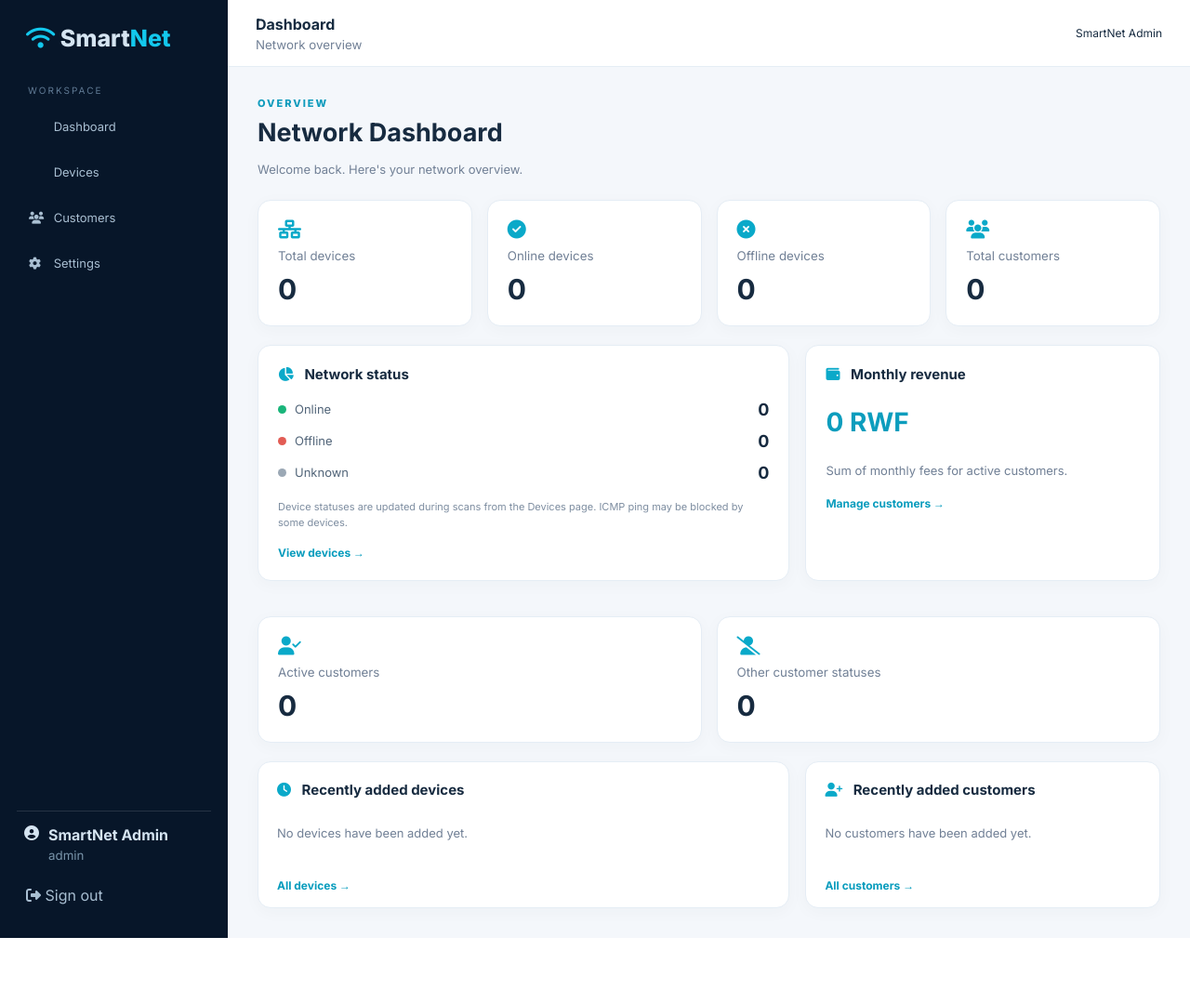
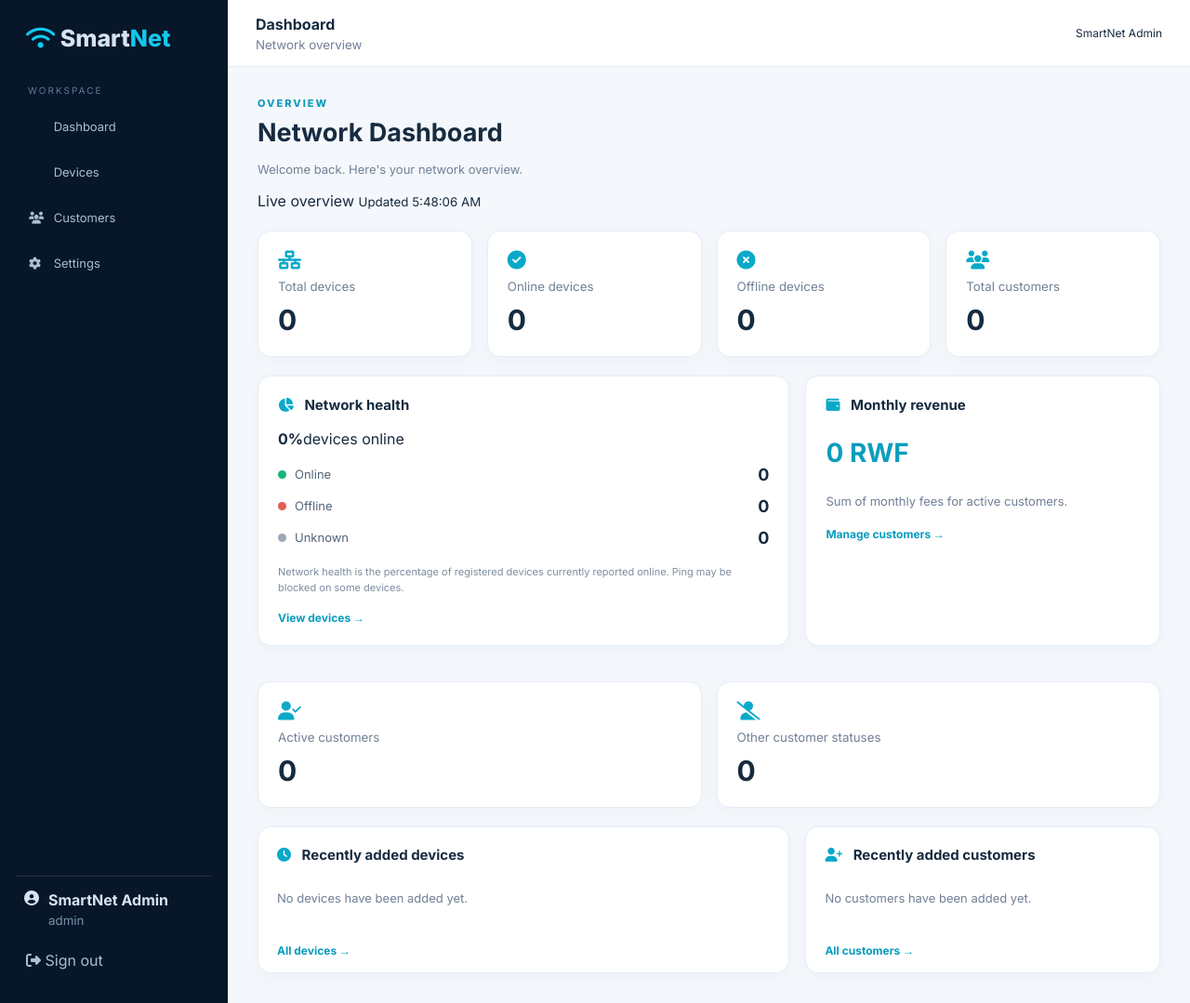
Before and after one commit to nkurunzizakelvin879-ops/SmartNet, a Flask app: page /dashboard in a window 1280 px wide. Shown: the whole page at 93% size. Before the commit the page ends 1009 px from the top, so only its background shows below. Run offline with Flask 3, Linux system fonts and the light colour scheme; a user stored in the database is signed in.

Commit message:
Phase 3: add live dashboard health cards and refresh

```diff
--- a/templates/dashboard.html
+++ b/templates/dashboard.html
@@ -1,31 +1,26 @@
 {% extends "base.html" %}
 {% block title %}Dashboard | SmartNet{% endblock %}
 {% block content %}
-<div class="app-shell">
-{% include "_sidebar.html" %}
-<main class="main-area">
+<div class="app-shell">{% include "_sidebar.html" %}<main class="main-area">
 <header class="topbar"><button class="menu-toggle" id="menuToggle"><i class="fa-solid fa-bars"></i></button><div><b>Dashboard</b><small>Network overview</small></div><span class="user-pill">{{ user.full_name }}</span></header>
-<div class="page-content">
-<div class="page-heading"><div><p class="eyebrow">OVERVIEW</p><h1>Network Dashboard</h1><p class="muted">Welcome back. Here's your network overview.</p></div></div>
+<div class="page-content"><div class="page-heading"><div><p class="eyebrow">OVERVIEW</p><h1>Network Dashboard</h1><p class="muted">Welcome back. Here's your network overview.</p><span class="live-indicator"><span class="pulse-dot"></span> Live overview <small id="dashLastUpdated">Updating…</small></span></div></div>
 <section class="metrics-grid dashboard-metrics">
-<article class="metric"><i class="fa-solid fa-network-wired"></i><small>Total devices</small><strong>{{ total_devices }}</strong></article>
-<article class="metric"><i class="fa-solid fa-circle-check"></i><small>Online devices</small><strong>{{ online_devices }}</strong></article>
-<article class="metric"><i class="fa-solid fa-circle-xmark"></i><small>Offline devices</small><strong>{{ offline_devices }}</strong></article>
-<article class="metric"><i class="fa-solid fa-users"></i><small>Total customers</small><strong>{{ total_customers }}</strong></article>
-</section>
-<section class="content-grid dashboard-summary">
-<article class="panel"><h2><i class="fa-solid fa-chart-pie"></i> Network status</h2>
-<div class="status-summary"><div><span class="status-dot online"></span> Online <strong>{{ online_devices }}</strong></div><div><span class="status-dot offline"></span> Offline <strong>{{ offline_devices }}</strong></div><div><span class="status-dot unknown"></span> Unknown <strong>{{ unknown_devices }}</strong></div></div>
-<p class="note">Device statuses are updated during scans from the Devices page. ICMP ping may be blocked by some devices.</p><a class="text-link" href="{{ url_for('devices.index') }}">View devices →</a></article>
-<article class="panel"><h2><i class="fa-solid fa-wallet"></i> Monthly revenue</h2><strong class="revenue">{{ "{:,.0f}".format(monthly_revenue or 0) }} RWF</strong><p class="muted">Sum of monthly fees for active customers.</p><a class="text-link" href="{{ url_for('customers.index') }}">Manage customers →</a></article>
-</section>
-<section class="metrics-grid customer-mini-grid">
-<article class="metric"><i class="fa-solid fa-user-check"></i><small>Active customers</small><strong>{{ active_customers }}</strong></article>
-<article class="metric"><i class="fa-solid fa-user-slash"></i><small>Other customer statuses</small><strong>{{ inactive_customers }}</strong></article>
-</section>
+<article class="metric"><i class="fa-solid fa-network-wired"></i><small>Total devices</small><strong id="dashTotalDevices">{{ total_devices }}</strong></article>
+<article class="metric metric-online"><i class="fa-solid fa-circle-check"></i><small>Online devices</small><strong id="dashOnline">{{ online_devices }}</strong></article>
+<article class="metric metric-offline"><i class="fa-solid fa-circle-xmark"></i><small>Offline devices</small><strong id="dashOffline">{{ offline_devices }}</strong></article>
+<article class="metric"><i class="fa-solid fa-users"></i><small>Total customers</small><strong id="dashCustomers">{{ total_customers }}</strong></article></section>
+<section class="content-grid dashboard-summary"><article class="panel health-panel"><h2><i class="fa-solid fa-chart-pie"></i> Network health</h2>
+<div class="health-score"><strong id="dashHealth">{{ ((online_devices / total_devices * 100)|round|int) if total_devices else 0 }}%</strong><span>devices online</span></div><div class="health-track"><span id="dashHealthBar" style="width:{{ (online_devices / total_devices * 100) if total_devices else 0 }}%"></span></div>
+<div class="status-summary"><div><span class="status-dot online"></span> Online <strong id="dashOnlineSummary">{{ online_devices }}</strong></div><div><span class="status-dot offline"></span> Offline <strong id="dashOfflineSummary">{{ offline_devices }}</strong></div><div><span class="status-dot unknown"></span> Unknown <strong id="dashUnknown">{{ unknown_devices }}</strong></div></div>
+<p class="note">Network health is the percentage of registered devices currently reported online. Ping may be blocked on some devices.</p><a class="text-link" href="{{ url_for('devices.index') }}">View devices →</a></article>
+<article class="panel"><h2><i class="fa-solid fa-wallet"></i> Monthly revenue</h2><strong class="revenue" id="dashRevenue">{{ "{:,.0f}".format(monthly_revenue or 0) }} RWF</strong><p class="muted">Sum of monthly fees for active customers.</p><a class="text-link" href="{{ url_for('customers.index') }}">Manage customers →</a></article></section>
+<section class="metrics-grid customer-mini-grid"><article class="metric"><i class="fa-solid fa-user-check"></i><small>Active customers</small><strong id="dashActiveCustomers">{{ active_customers }}</strong></article><article class="metric"><i class="fa-solid fa-user-slash"></i><small>Other customer statuses</small><strong id="dashInactiveCustomers">{{ inactive_customers }}</strong></article></section>
 <section class="content-grid dashboard-recent">
 <article class="panel table-panel"><h2><i class="fa-solid fa-clock"></i> Recently added devices</h2>{% if recent_devices %}<div class="table-scroll"><table><thead><tr><th>Name</th><th>Type</th><th>IP address</th><th>Status</th></tr></thead><tbody>{% for device in recent_devices %}<tr><td>{{ device.name }}</td><td>{{ device.device_type }}</td><td>{{ device.ip_address or '—' }}</td><td><span class="status-tag {{ device.status|lower }}">{{ device.status }}</span></td></tr>{% endfor %}</tbody></table></div>{% else %}<p class="empty-state">No devices have been added yet.</p>{% endif %}<a class="text-link table-link" href="{{ url_for('devices.index') }}">All devices →</a></article>
-<article class="panel table-panel"><h2><i class="fa-solid fa-user-plus"></i> Recently added customers</h2>{% if recent_customers %}<div class="table-scroll"><table><thead><tr><th>Name</th><th>Plan</th><th>Status</th></tr></thead><tbody>{% for customer in recent_customers %}<tr><td>{{ customer.full_name }}</td><td>{{ customer.plan or '—' }}</td><td><span class="status-tag {{ customer.status|lower }}">{{ customer.status }}</span></td></tr>{% endfor %}</tbody></table></div>{% else %}<p class="empty-state">No customers have been added yet.</p>{% endif %}<a class="text-link table-link" href="{{ url_for('customers.index') }}">All customers →</a></article>
-</section>
+<article class="panel table-panel"><h2><i class="fa-solid fa-user-plus"></i> Recently added customers</h2>{% if recent_customers %}<div class="table-scroll"><table><thead><tr><th>Name</th><th>Plan</th><th>Status</th></tr></thead><tbody>{% for customer in recent_customers %}<tr><td>{{ customer.full_name }}</td><td>{{ customer.plan or '—' }}</td><td><span class="status-tag {{ customer.status|lower }}">{{ customer.status }}</span></td></tr>{% endfor %}</tbody></table></div>{% else %}<p class="empty-state">No customers have been added yet.</p>{% endif %}<a class="text-link table-link" href="{{ url_for('customers.index') }}">All customers →</a></article></section>
 </div></main></div>
 {% endblock %}
+{% block scripts %}<script>
+(()=>{const ids={total_devices:'dashTotalDevices',online_devices:'dashOnline',offline_devices:'dashOffline',total_customers:'dashCustomers',active_customers:'dashActiveCustomers',inactive_customers:'dashInactiveCustomers'};
+async function refresh(){try{const r=await fetch('{{ url_for("main.dashboard_overview_api") }}',{headers:{Accept:'application/json'}});if(!r.ok)return;const d=await r.json();for(const k in ids){const e=document.getElementById(ids[k]);if(e)e.textContent=d[k]}document.getElementById('dashOnlineSummary').textContent=d.online_devices;document.getElementById('dashOfflineSummary').textContent=d.offline_devices;document.getElementById('dashUnknown').textContent=d.unknown_devices;const p=d.total_devices?Math.round(d.online_devices/d.total_devices*100):0;document.getElementById('dashHealth').textContent=p+'%';document.getElementById('dashHealthBar').style.width=p+'%';document.getElementById('dashRevenue').textContent=Number(d.monthly_revenue||0).toLocaleString('en-US',{maximumFractionDigits:0})+' RWF';document.getElementById('dashLastUpdated').textContent='Updated '+new Date().toLocaleTimeString()}catch(e){document.getElementById('dashLastUpdated').textContent='Update unavailable'}}refresh();setInterval(refresh,15000)})();
+</script>{% endblock %}
```
